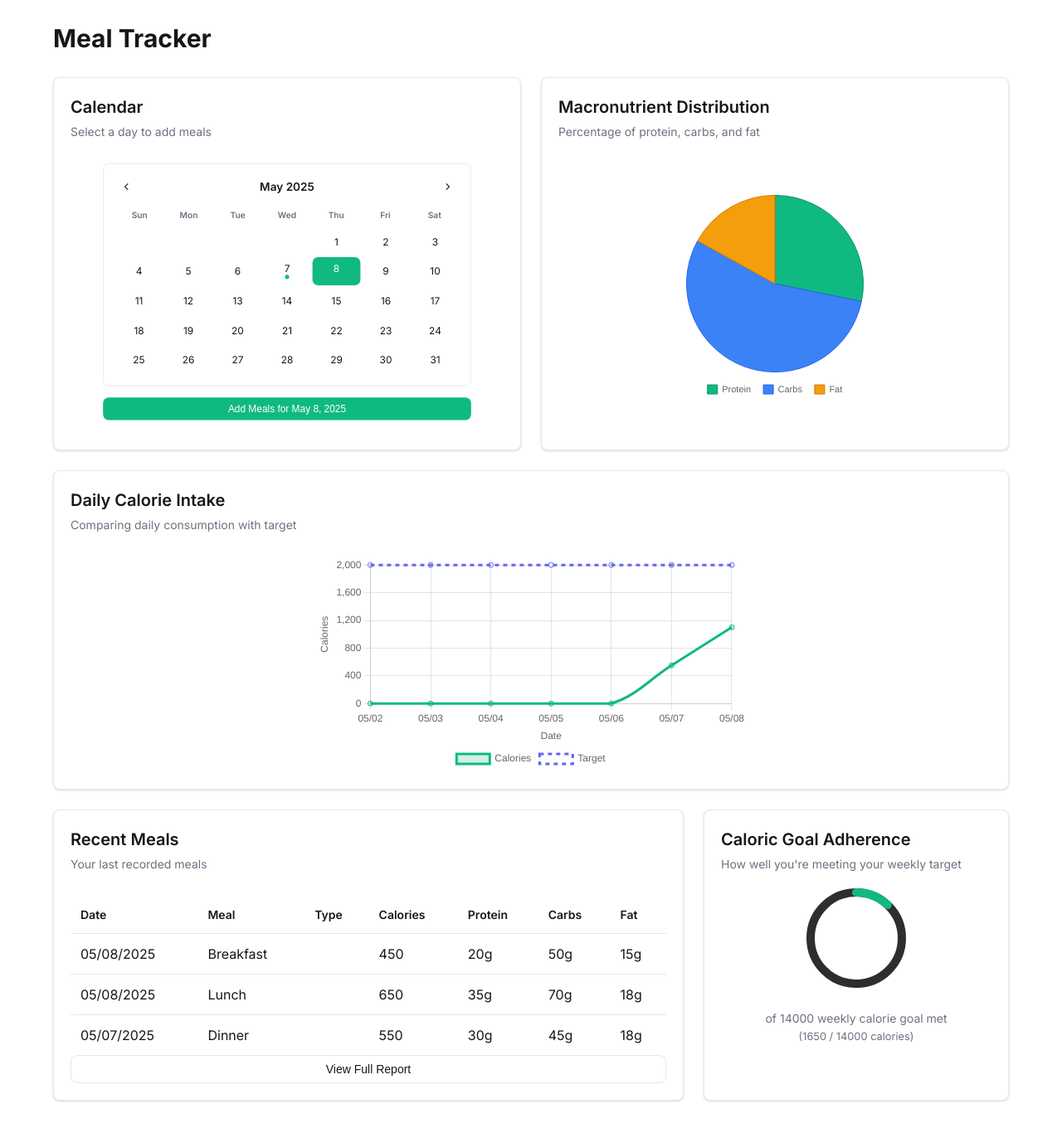
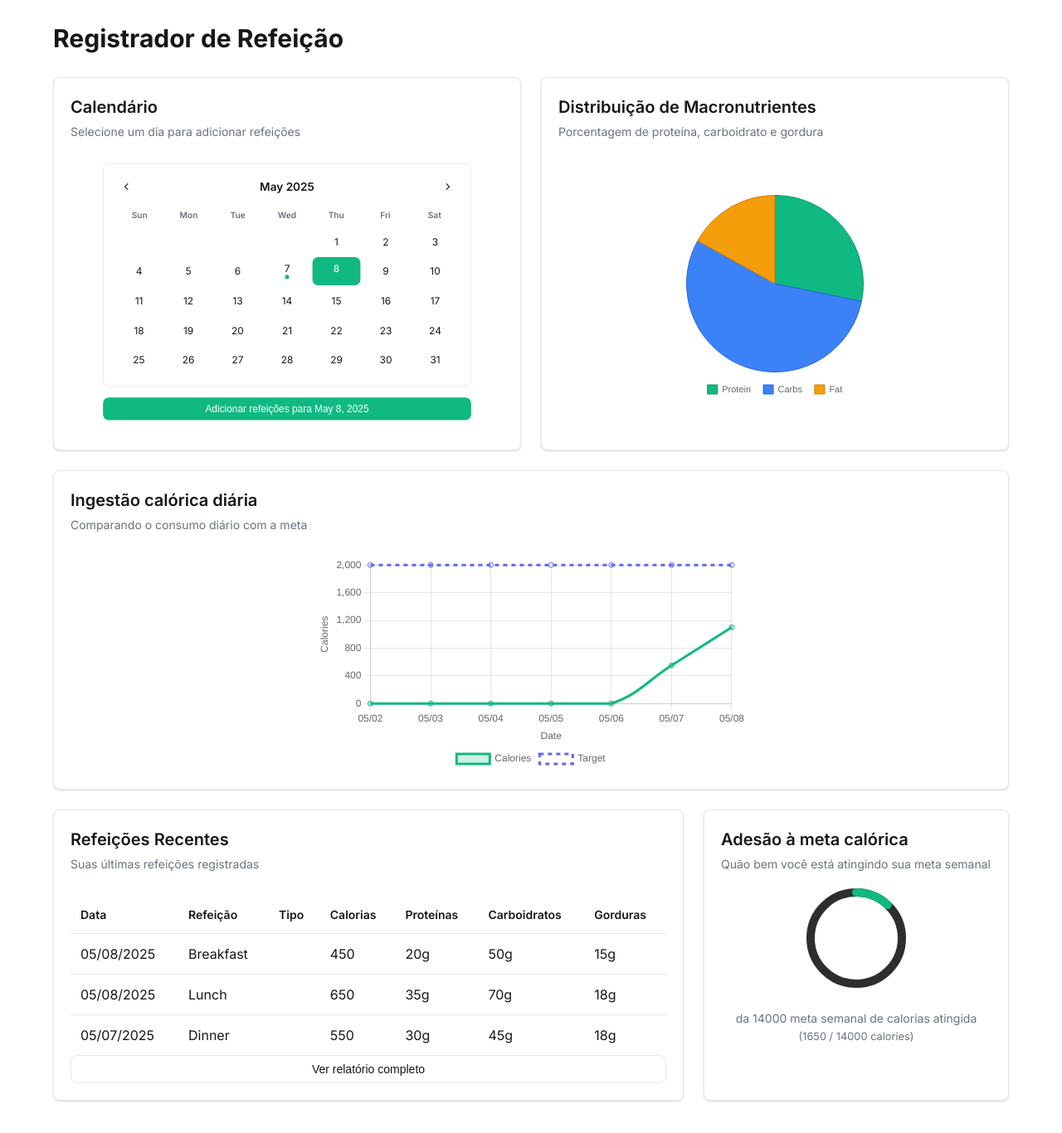
Before and after one commit to 314erry/Meal-Tracker, a Next.js app: page / in a window 1280 px wide. Shown: the top 1366 px of the page at 83% size. Built offline with nearby package versions, Linux system fonts and the light colour scheme.

Commit message:
Update page.tsx

```diff
--- a/app/page.tsx
+++ b/app/page.tsx
@@ -150,19 +150,20 @@ export default function Home() {
 
   return (
     <div className="container">
-      <h1 className="page-title">Meal Tracker</h1>
+      <h1 className="page-title">Registrador de Refeição</h1>
 
       <div className="grid-layout" style={{ alignItems: "stretch" }}>
         <div className="card" style={{ display: "flex", flexDirection: "column", height: "450px" }}>
           <div className="card-header">
-            <h2 className="card-title">Calendar</h2>
-            <p className="card-description">Select a day to add meals</p>
+            <h2 className="card-title">Calendário</h2>
+            <p className="card-description">
+            Selecione um dia para adicionar refeições</p>
           </div>
           <div className="card-content" style={{ flex: 1, display: "flex", flexDirection: "column" }}>
             <div style={{ marginBottom: "1rem", transform: "scale(0.85)", transformOrigin: "top center" }}>
               <BasicCalendar selectedDateStr={selectedDateStr} onSelectDate={handleDateSelect} />
               <button className="button button-primary full-width" onClick={goToMealEntry}>
-                Add Meals for {format(selectedDate, "MMMM d, yyyy")}
+              Adicionar refeições para {format(selectedDate, "MMMM d, yyyy")}
               </button>
             </div>
           </div>
@@ -170,8 +171,8 @@ export default function Home() {
 
         <div className="card" style={{ display: "flex", flexDirection: "column", height: "450px" }}>
           <div className="card-header">
-            <h2 className="card-title">Macronutrient Distribution</h2>
-            <p className="card-description">Percentage of protein, carbs, and fat</p>
+            <h2 className="card-title">Distribuição de Macronutrientes</h2>
+            <p className="card-description">Porcentagem de proteína, carboidrato e gordura</p>
           </div>
           <div
             className="card-content chart-container"
@@ -209,8 +210,8 @@ export default function Home() {
               </div>
             ) : (
               <div className="empty-chart-message">
-                <p>No macronutrient data available</p>
-                <p className="empty-chart-subtitle">Add meals to see your macronutrient distribution</p>
+                <p>Não há dados disponíveis sobre macronutrientes</p>
+                <p className="empty-chart-subtitle">Adicione refeições para ver sua distribuição de macronutrientes</p>
               </div>
             )}
           </div>
@@ -220,8 +221,8 @@ export default function Home() {
       <div className="full-width-section">
         <div className="card">
           <div className="card-header">
-            <h2 className="card-title">Daily Calorie Intake</h2>
-            <p className="card-description">Comparing daily consumption with target</p>
+            <h2 className="card-title">Ingestão calórica diária</h2>
+            <p className="card-description">Comparando o consumo diário com a meta</p>
           </div>
           <div className="card-content chart-container">
             {chartData.line ? (
@@ -256,20 +257,20 @@ export default function Home() {
       <div className="grid-layout three-columns">
         <div className="card span-two">
           <div className="card-header">
-            <h2 className="card-title">Recent Meals</h2>
-            <p className="card-description">Your last recorded meals</p>
+            <h2 className="card-title">Refeições Recentes            </h2>
+            <p className="card-description">Suas últimas refeições registradas</p>
           </div>
           <div className="card-content">
             <table className="data-table">
               <thead>
                 <tr>
-                  <th>Date</th>
-                  <th>Meal</th>
-                  <th>Type</th>
-                  <th>Calories</th>
-                  <th>Protein</th>
-                  <th>Carbs</th>
-                  <th>Fat</th>
+                  <th>Data</th>
+                  <th>Refeição</th>
+                  <th>Tipo</th>
+                  <th>Calorias</th>
+                  <th>Proteínas</th>
+                  <th>Carboidratos</th>
+                  <th>Gorduras</th>
                 </tr>
               </thead>
               <tbody>
@@ -288,22 +289,22 @@ export default function Home() {
                 ) : (
                   <tr>
                     <td colSpan={7} className="empty-table-message">
-                      No meals recorded. Add your first meal by selecting a day!
+                      Nenhuma refeição registrada. Adicione sua primeira refeição selecionando um dia!
                     </td>
                   </tr>
                 )}
               </tbody>
             </table>
             <button className="button button-outline full-width" onClick={() => router.push("/reports")}>
-              View Full Report
+              Ver relatório completo
             </button>
           </div>
         </div>
 
         <div className="card">
           <div className="card-header">
-            <h2 className="card-title">Caloric Goal Adherence</h2>
-            <p className="card-description">How well you're meeting your weekly target</p>
+            <h2 className="card-title">Adesão à meta calórica</h2>
+            <p className="card-description">Quão bem você está atingindo sua meta semanal</p>
           </div>
           <div
             className="card-content adherence-container"
@@ -313,7 +314,7 @@ export default function Home() {
             <p className="card-description" style={{ textAlign: "center", marginTop: "1rem" }}>
               {totalCalories > 0 ? (
                 <>
-                  of {totalTarget} weekly calorie goal met
+                  da {totalTarget} meta semanal de calorias atingida
                   <br />
                   <span className="adherence-detail">
                     ({totalCalories} / {totalTarget} calories)
```
